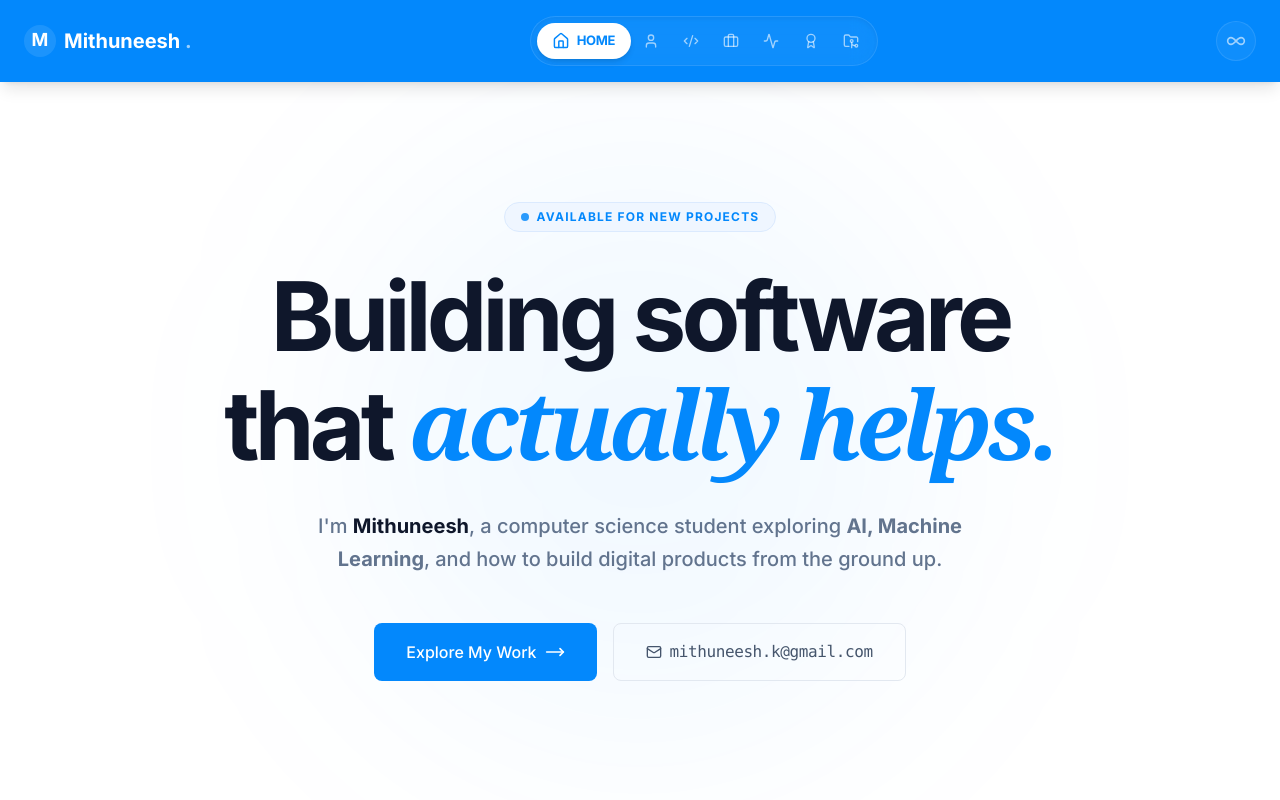
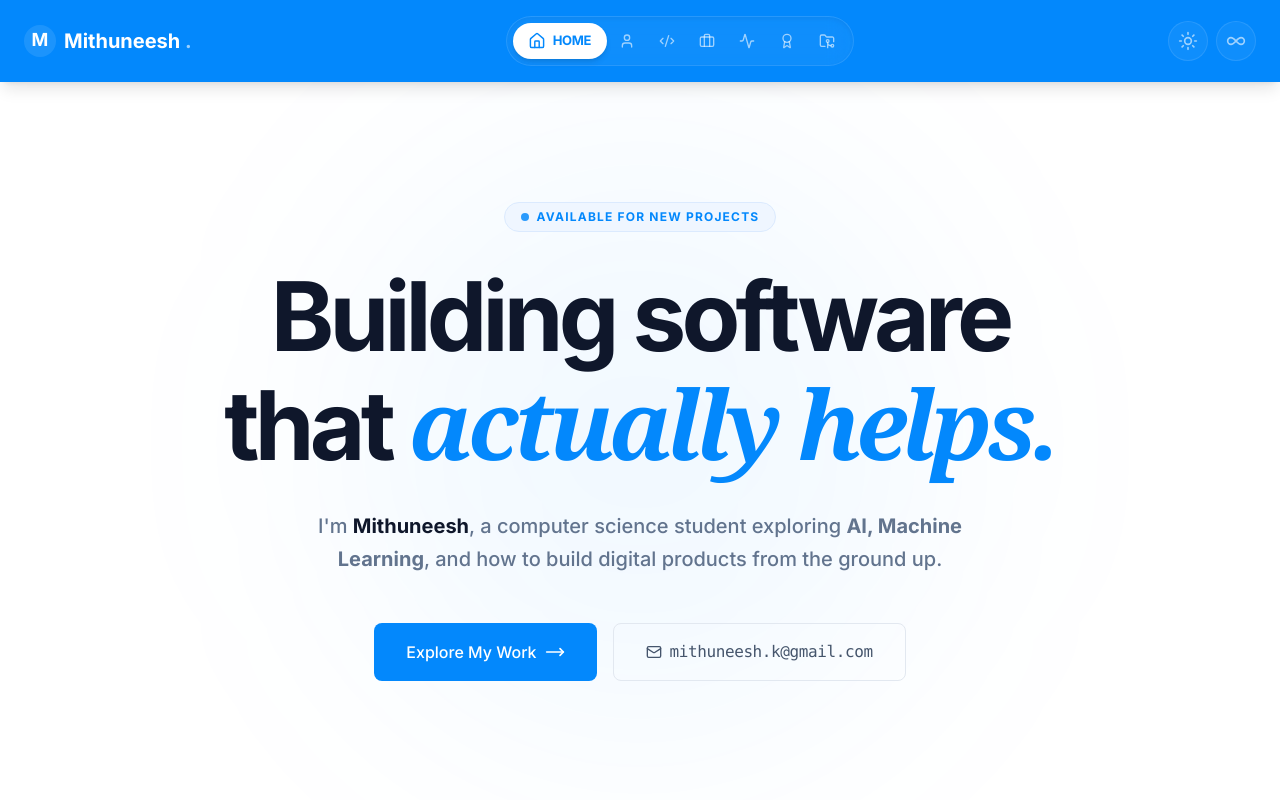
Before and after one commit to mithuneesh-k/Mithfolio, a React (Vite) app: page / in a window 1280 px wide. Shown: the top 800 px of the page. Built offline with nearby package versions, Linux system fonts and the light colour scheme.

Commit message:
style: finalize deep blue aesthetic across all navigation elements

```diff
--- a/src/components/Navbar.jsx
+++ b/src/components/Navbar.jsx
@@ -2,10 +2,11 @@ import React, { useState, useEffect, memo } from 'react';
 import { Link, useLocation } from 'react-router-dom';
 import {
   Menu, X, Infinity, Home, User, Code2,
-  Briefcase, Activity, Award, FolderGit2
+  Briefcase, Activity, Award, FolderGit2, Moon, Sun
 } from 'lucide-react';
 import { useInfinityMode } from '../context/InfinityModeContext';
 import { useInfinityScroll } from '../context/InfinityScrollContext';
+import { useTheme } from '../context/ThemeContext';
 
 const Navbar = () => {
   const [isMobileMenuOpen, setIsMobileMenuOpen] = useState(false);
@@ -13,6 +14,7 @@ const Navbar = () => {
   const location = useLocation();
   const { isInfinityMode, toggleInfinityMode } = useInfinityMode();
   const { activeIdx } = useInfinityScroll();
+  const { isDarkMode, toggleDarkMode } = useTheme();
 
   const handleToggle = () => {
     toggleInfinityMode();
@@ -43,7 +45,7 @@ const Navbar = () => {
 
   return (
     <>
-      <nav className="bg-primary-blue shadow-lg sticky top-0 z-50 py-4">
+      <nav className="bg-primary-blue dark:bg-blue-950/95 dark:backdrop-blur-xl shadow-lg sticky top-0 z-50 py-4 transition-colors duration-300">
         <div className="container mx-auto px-6">
           <div className="flex justify-between items-center">
             <Link to="/" className="text-xl font-bold text-white group flex items-center gap-2" onClick={() => setIsMobileMenuOpen(false)}>
@@ -64,7 +66,7 @@ const Navbar = () => {
                     to={link.href}
                     className={`group flex items-center rounded-full text-[13px] font-bold uppercase tracking-tight transition-all duration-500 ease-[cubic-bezier(0.34,1.56,0.64,1)] ${
                       active
-                        ? 'bg-white text-primary-blue shadow-md px-4 py-2'
+                        ? 'bg-white text-primary-blue shadow-md px-4 py-2 dark:bg-primary-blue dark:text-white dark:shadow-[0_0_15px_rgba(3,136,252,0.4)]'
                         : 'text-white/60 hover:bg-white/15 hover:text-white px-3 py-2'
                     }`}
                   >
@@ -83,6 +85,19 @@ const Navbar = () => {
 
             {/* Right side */}
             <div className="flex items-center gap-2">
+              {/* Dark Mode Toggle */}
+              <button
+                onClick={toggleDarkMode}
+                aria-label={isDarkMode ? 'Switch to Light Mode' : 'Switch to Dark Mode'}
+                className="relative w-10 h-10 rounded-full flex items-center justify-center transition-all duration-300 bg-white/5 border border-white/10 text-white/60 hover:text-white hover:bg-white/15 focus:outline-none"
+              >
+                {isDarkMode ? (
+                  <Moon className="w-5 h-5 transition-transform duration-300 hover:rotate-12" />
+                ) : (
+                  <Sun className="w-5 h-5 transition-transform duration-300 hover:rotate-90" />
+                )}
+              </button>
+
               {/* Infinity Mode Button */}
               <button
                 onClick={handleToggle}
```
